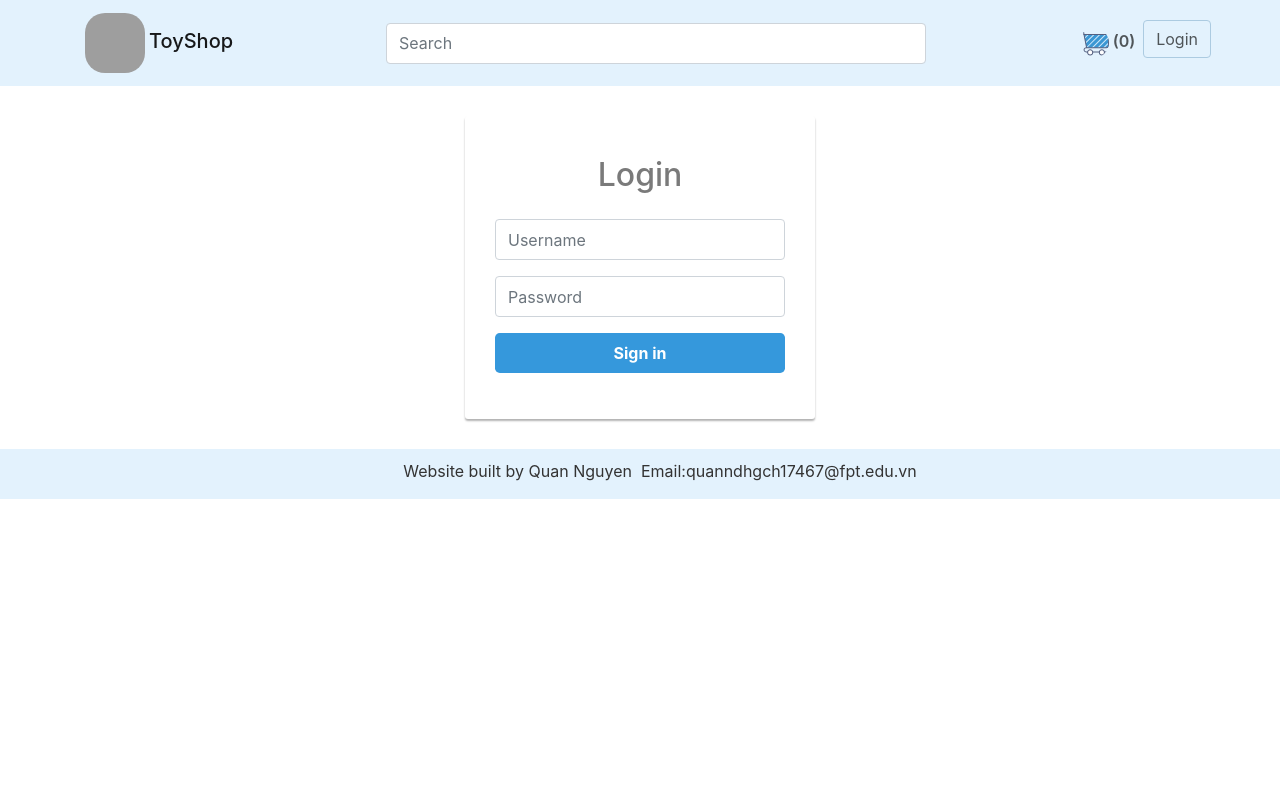
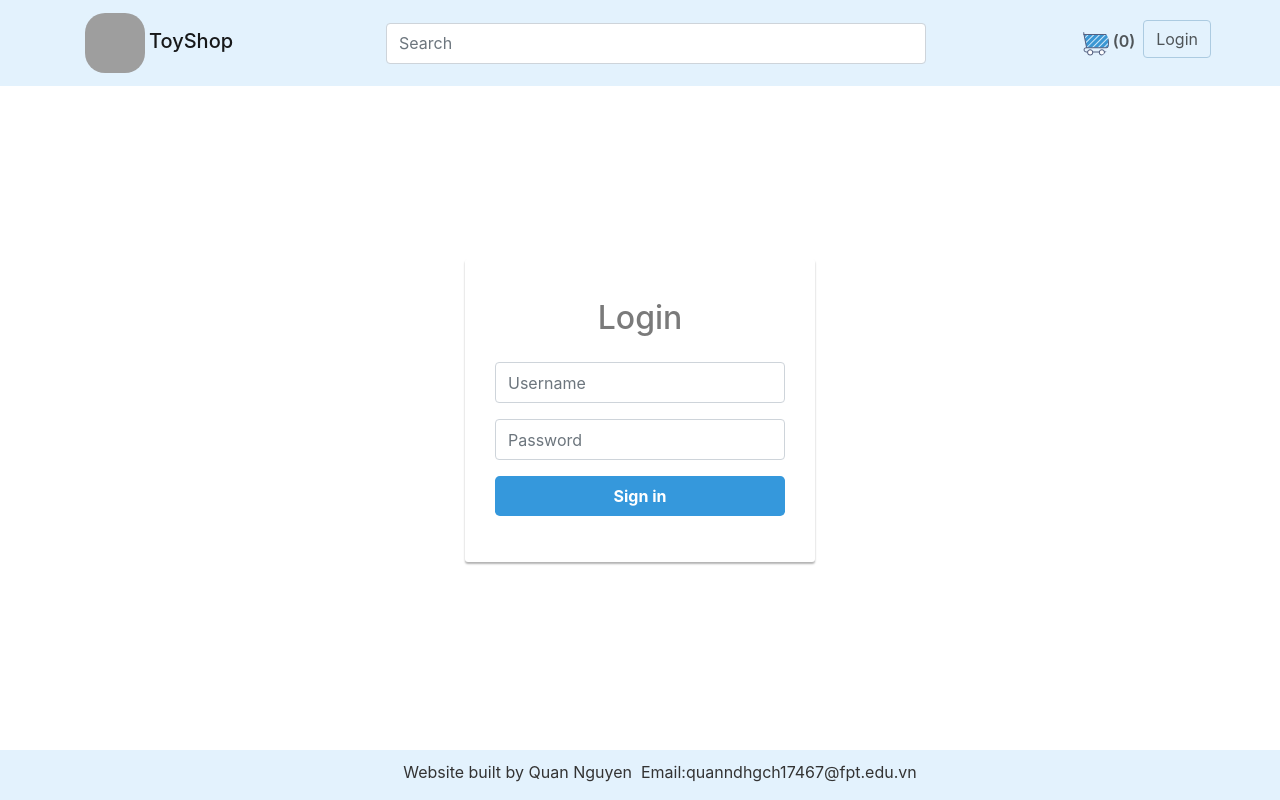
Before and after one commit to quanndh/CloudAsmFrontend, a React (Create React App) app: page /login in a window 1280 px wide. Built offline with nearby package versions, Linux system fonts and the light colour scheme; no server answers; grey boxes are pictures that could not be loaded.

Commit message:
frontend cloud

```diff
--- a/src/App.css
+++ b/src/App.css
@@ -1,3 +1,9 @@
+.App{
+    min-height: 100vh;
+    display: flex;
+    flex-direction: column;
+    justify-content: space-between;
+}
 .info{
     text-align: center;
 }
--- a/src/App.js
+++ b/src/App.js
@@ -21,7 +21,7 @@ class App extends Component {
   }
   onSearchChange = text => this.setState({search: text});
   componentDidMount(){
-    axios.get("http://localhost:6969/api/login/me", {
+    axios.get("https://toyshop-server.herokuapp.com/api/login/me"||"http://localhost:6969/api/login/me", {
       withCredentials: true
     })
       .then(data => {
--- a/src/container/Login.js
+++ b/src/container/Login.js
@@ -4,7 +4,7 @@ class Login extends Component {
     render() {
         return (
             <div class="login-form">
-                <form action="http://localhost:6969/api/login" method="post">
+                <form action="https://toyshop-server.herokuapp.com/api/login/"  method="post">
                     <h2 class="text-center">Login</h2>
                     <div class="form-group has-error">
                         <input type="text" class="form-control" name="account" placeholder="Username" required="required"/>
--- a/src/container/MainContent.js
+++ b/src/container/MainContent.js
@@ -12,7 +12,7 @@ class MainContent extends Component {
     }
 
     componentDidMount() {
-        axios.get("http://localhost:6969/api/products",
+        axios.get( "https://toyshop-server.herokuapp.com/api/products/" || "http://localhost:6969/api/products",
         {
             withCredentials: true
         })
--- a/src/container/ProductDetail.js
+++ b/src/container/ProductDetail.js
@@ -13,7 +13,7 @@ class ProductDetail extends Component {
         this.handleOnKeyUp = this.handleOnKeyUp.bind(this);
     }
     componentDidMount() {
-        axios.get(`http://localhost:6969/api/products/${this.props.match.params.productId}`)
+        axios.get( `https://toyshop-server.herokuapp.com/api/products/${this.props.match.params.productId}`||`http://localhost:6969/api/products/${this.props.match.params.productId}`)
             .then(data => {
                 this.setState({
                     product: data.data.data
@@ -32,7 +32,7 @@ class ProductDetail extends Component {
         let text = e.target.value
         console.log(e.keyCode, this.props.userId)
         if(e.keyCode === 13 && this.props.userId){
-            axios.post(`http://localhost:6969/api/products/${this.props.match.params.productId}/feedback`, {
+            axios.post(`https://toyshop-server.herokuapp.com/api/products/${this.props.match.params.productId}/feedback`||`http://localhost:6969/api/products/${this.props.match.params.productId}/feedback`, {
                 userId: this.props.userId,
                 content: text
             })
```
